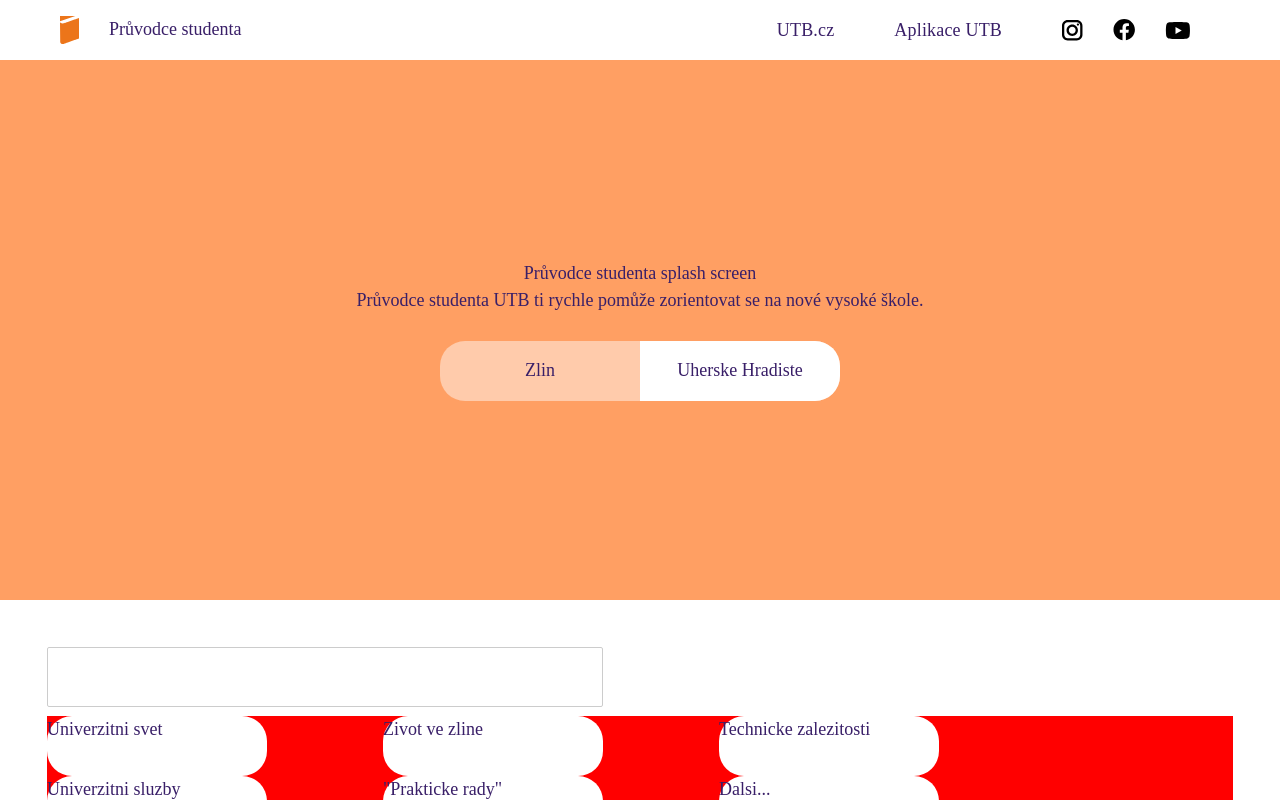
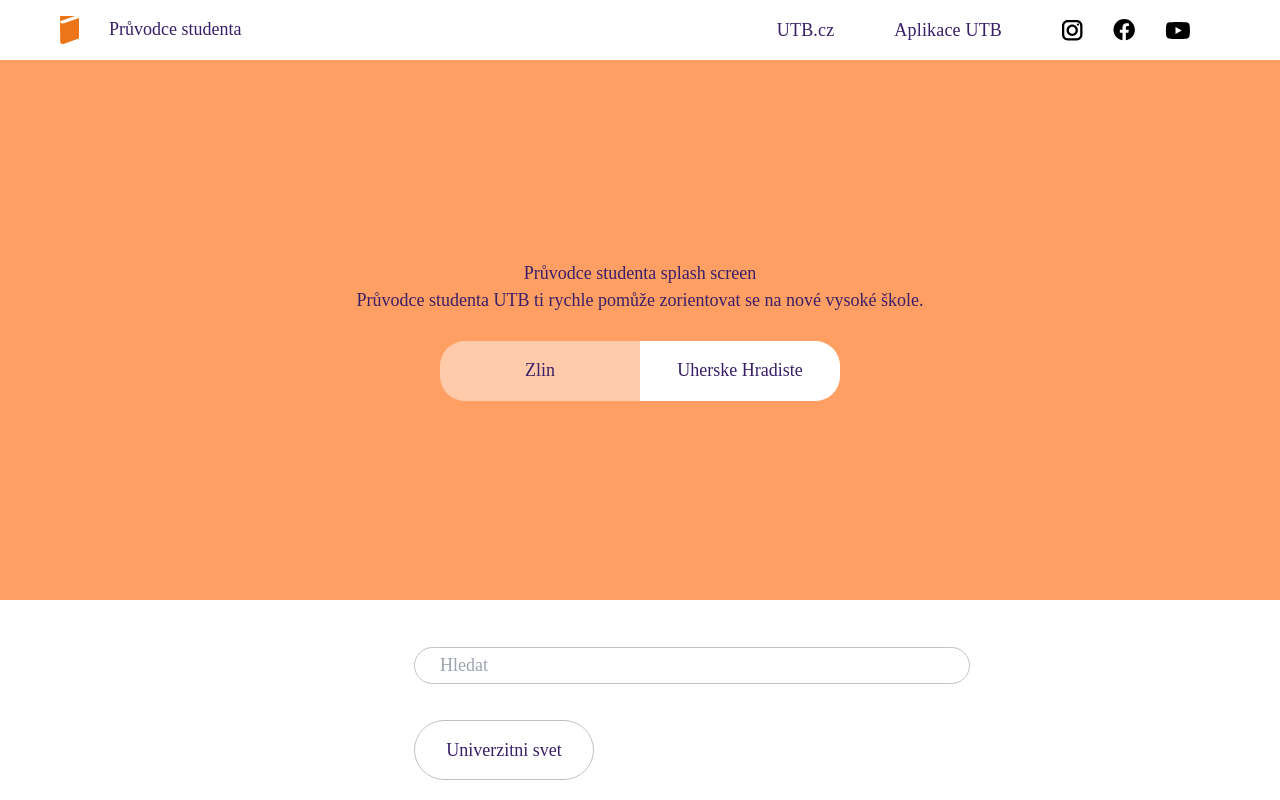
Before and after one commit to SU-UTB/web-pruvodcestudenta-fe, a React (Vite) app: page / in a window 1280 px wide. Built offline with nearby package versions, Linux system fonts and the light colour scheme; a web font is replaced by a local one.

Commit message:
search section

```diff
--- a/src/components/SearchSection.tsx
+++ b/src/components/SearchSection.tsx
@@ -2,28 +2,46 @@ import styled from "styled-components";
 
 const SearchSectionWrapper = styled.div`
   height: 347px;
+  width: 100vw;
   display: flex;
   flex-direction: column;
-  padding: 47px;
 `
 
 const SearchInput = styled.input`
   width: 556px;
-  height: 60px;`
+  height: 60px;
+  margin-bottom: 36px;
+  margin-left: 414px;
+  -webkit-border-radius: 47px;
+  -moz-border-radius: 47px;
+  border-radius: 47px;
+  border: 0.5px solid #c1c1c1;
+  padding-left: 25px;
+`
 
 const SearchTags = styled.div`display: flex;
   flex-direction: row;
   flex-wrap: wrap;
-  max-width: (3*220)+ (3*116);
-  background-color: red;
+  column-gap: 100px;
+  row-gap: 36px;
+  margin-right: 414px;
+  margin-left: 414px;
 `
 
 const SearchTag = styled.div`
-  width: 220px;
+  min-width: 180px;
   height: 60px;
-  margin-right: 116px;
   background-color: white;
-  border-radius: 25px;`
+  border-radius: 47px;
+  display: flex;
+  align-items: center;
+  justify-content: center;
+  border: 0.5px solid #c1c1c1;
+`
+
+const SearchDivider = styled.div`
+  min-height: 47px;
+`
 
 const PickedTags = [
     "Univerzitni svet",
@@ -37,8 +55,10 @@ const PickedTags = [
 
 export const SearchSection = () => <SearchSectionWrapper>
 
-    <SearchInput></SearchInput>
+    <SearchDivider/>
+    <SearchInput placeholder={"Hledat"}></SearchInput>
     <SearchTags>
         {PickedTags.map(t => <SearchTag>{t}</SearchTag>)}
     </SearchTags>
+    <SearchDivider/>
 </SearchSectionWrapper>
```
